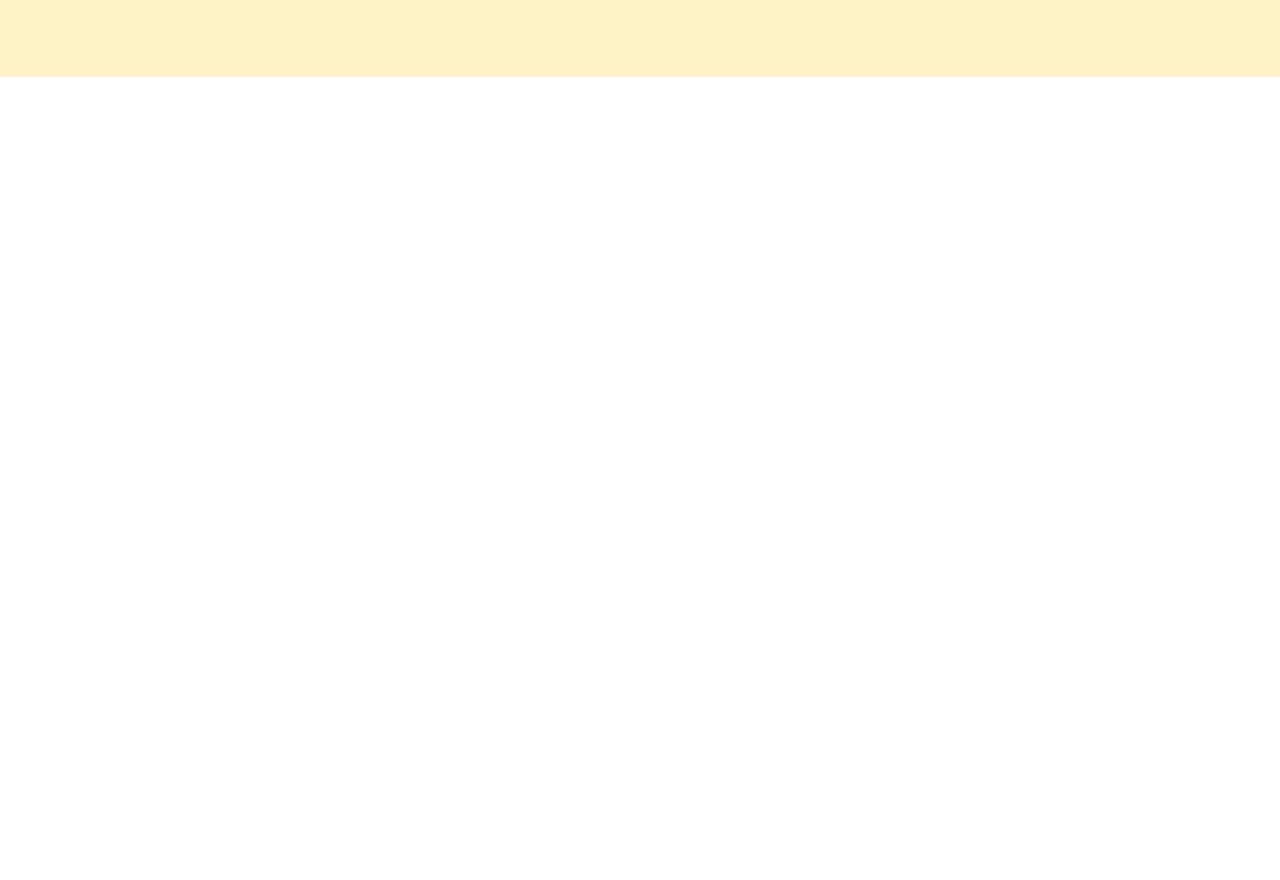
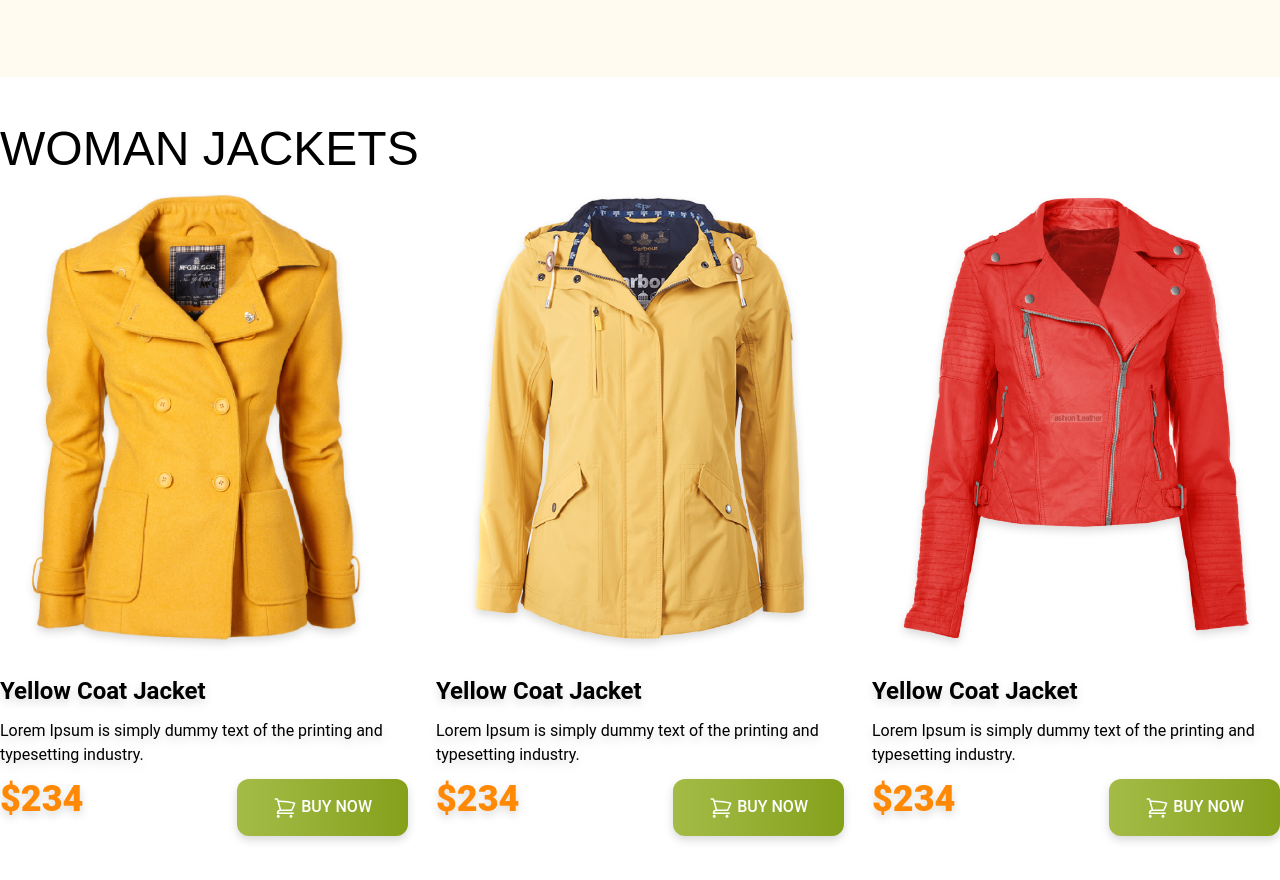
Before and after one commit to daiyankabir/penguin-fashion-with-tailwind, a plain HTML site: page index.html in a window 1280 px wide. Shown: the part 526-1406 px from the top of the page. Before the commit the page ends 800 px from the top, so only its background shows below. Drawn offline with nearby package versions, Linux system fonts and the light colour scheme.

Commit message:
main design

```diff
--- a/index.html
+++ b/index.html
@@ -18,7 +18,7 @@
 </head>
 
 <body>
-    <header class="bg-amber-100 py-20 px-4 md:px-32">
+    <header class="bg-[#fffbf0] py-20 px-4 md:px-32">
         <!-- nav section -->
         <nav>
 
@@ -48,8 +48,77 @@
             </div>
         </div>
     </header>
-    <main>
+    <main class="max-w-7xl mx-auto">
+        <!-- woman jacket section -->
+        <section class="py-12">
+            <h3 class="text-5xl font-bebas uppercase">Woman Jackets</h3>
+            <!-- jackets container -->
+            <div class="grid grid-cols-1 md:grid-cols-2 lg:grid-cols-3 gap-7 font-roboto">
+                <!-- jacket 1 -->
+                <div class="space-y-3 drop-shadow-lg">
+                    <div class="bg-[#F1F1F1;] p-5 rounded-2xl">
+                        <img src="images/jacket-1.png" alt="">
+                    </div>
+                    <h4 class="text-2xl font-bold">Yellow Coat Jacket </h4>
+                    <p>Lorem Ipsum is simply dummy text of the
+                        printing and typesetting industry.</p>
+                    <div class="flex justify-between">
+                        <h3 class="text-4xl font-black text-orange-400">$234</h3>
+                        <button
+                            class="py-4 px-9 bg-gradient-to-r from-[#A4BC46] to-[#85A019] rounded-xl uppercase text-white font-medium">
+                            <svg xmlns="http://www.w3.org/2000/svg" fill="none" viewBox="0 0 24 24" stroke-width="1.5"
+                                stroke="currentColor" class="w-6 h-6 inline">
+                                <path stroke-linecap="round" stroke-linejoin="round"
+                                    d="M2.25 3h1.386c.51 0 .955.343 1.087.835l.383 1.437M7.5 14.25a3 3 0 00-3 3h15.75m-12.75-3h11.218c1.121-2.3 2.1-4.684 2.924-7.138a60.114 60.114 0 00-16.536-1.84M7.5 14.25L5.106 5.272M6 20.25a.75.75 0 11-1.5 0 .75.75 0 011.5 0zm12.75 0a.75.75 0 11-1.5 0 .75.75 0 011.5 0z" />
+                            </svg>
 
+                            Buy Now</button>
+                    </div>
+                </div>
+                <!-- jacket 2 -->
+                <div class="space-y-3 drop-shadow-lg">
+                    <div class="bg-[#F1F1F1;] p-5 rounded-2xl">
+                        <img src="images/jacket-2.png" alt="">
+                    </div>
+                    <h4 class="text-2xl font-bold">Yellow Coat Jacket </h4>
+                    <p>Lorem Ipsum is simply dummy text of the
+                        printing and typesetting industry.</p>
+                    <div class="flex justify-between">
+                        <h3 class="text-4xl font-black text-orange-400">$234</h3>
+                        <button
+                            class="py-4 px-9 bg-gradient-to-r from-[#A4BC46] to-[#85A019] rounded-xl uppercase text-white font-medium">
+                            <svg xmlns="http://www.w3.org/2000/svg" fill="none" viewBox="0 0 24 24" stroke-width="1.5"
+                                stroke="currentColor" class="w-6 h-6 inline">
+                                <path stroke-linecap="round" stroke-linejoin="round"
+                                    d="M2.25 3h1.386c.51 0 .955.343 1.087.835l.383 1.437M7.5 14.25a3 3 0 00-3 3h15.75m-12.75-3h11.218c1.121-2.3 2.1-4.684 2.924-7.138a60.114 60.114 0 00-16.536-1.84M7.5 14.25L5.106 5.272M6 20.25a.75.75 0 11-1.5 0 .75.75 0 011.5 0zm12.75 0a.75.75 0 11-1.5 0 .75.75 0 011.5 0z" />
+                            </svg>
+
+                            Buy Now</button>
+                    </div>
+                </div>
+                <!-- jacket 3 -->
+                <div class="space-y-3 drop-shadow-lg">
+                    <div class="bg-[#F1F1F1;] p-5 rounded-2xl">
+                        <img src="images/jacket-3.png" alt="">
+                    </div>
+                    <h4 class="text-2xl font-bold">Yellow Coat Jacket </h4>
+                    <p>Lorem Ipsum is simply dummy text of the
+                        printing and typesetting industry.</p>
+                    <div class="flex justify-between">
+                        <h3 class="text-4xl font-black text-orange-400">$234</h3>
+                        <button
+                            class="py-4 px-9 bg-gradient-to-r from-[#A4BC46] to-[#85A019] rounded-xl uppercase text-white font-medium">
+                            <svg xmlns="http://www.w3.org/2000/svg" fill="none" viewBox="0 0 24 24" stroke-width="1.5"
+                                stroke="currentColor" class="w-6 h-6 inline">
+                                <path stroke-linecap="round" stroke-linejoin="round"
+                                    d="M2.25 3h1.386c.51 0 .955.343 1.087.835l.383 1.437M7.5 14.25a3 3 0 00-3 3h15.75m-12.75-3h11.218c1.121-2.3 2.1-4.684 2.924-7.138a60.114 60.114 0 00-16.536-1.84M7.5 14.25L5.106 5.272M6 20.25a.75.75 0 11-1.5 0 .75.75 0 011.5 0zm12.75 0a.75.75 0 11-1.5 0 .75.75 0 011.5 0z" />
+                            </svg>
+
+                            Buy Now</button>
+                    </div>
+                </div>
+            </div>
+        </section>
     </main>
     <footer>
 
```
